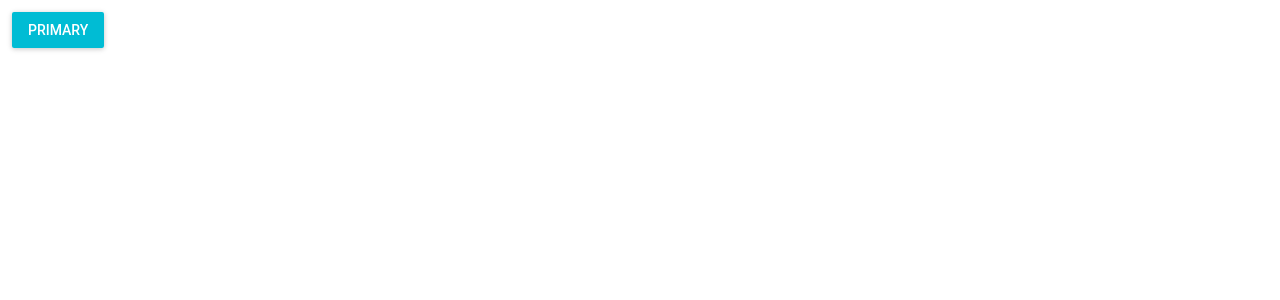
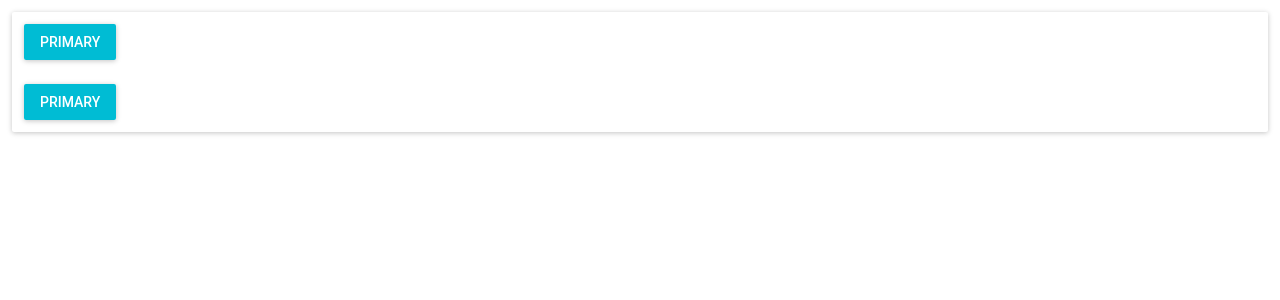
Before and after one commit to Kubzer0/navbar-and-sidebar-app, a React (Create React App) app: page / in a window 1280 px wide. Shown: the top 300 px of the page. Built offline with nearby package versions, Linux system fonts and the light colour scheme.

Commit message:
paper added as a component

```diff
--- a/src/App.js
+++ b/src/App.js
@@ -1,13 +1,18 @@
 import React from 'react'
 
 import Button from './components/Button'
+import Paper from './components/Paper'
 
-const App = (props)=>(
-  <div>
-  <Button
-  onClick = {()=>alert()}
-  />
-  </div>
+
+const App = (props) => (
+  <Paper>
+    <Button
+      onClick={() => alert(1)}
+    />
+    <Button
+      onClick={() => alert(2)}
+    />
+  </Paper>
 )
 
 export default App
--- a/src/components/Button.js
+++ b/src/components/Button.js
@@ -6,7 +6,7 @@
     margin: 12,
 }
 
-const Button = (props)=>(
+const Button = (props) => (
     <div>
         <RaisedButton
             label="Primary"
--- /dev/null
+++ b/src/components/Paper.js
@@ -0,0 +1,17 @@
+import React from 'react'
+
+import MuiPaper from 'material-ui/Paper'
+
+const style = {
+    margin: 12,
+}
+
+const Paper = (props) => (
+    <MuiPaper
+        style={style}
+    >
+        {props.children}
+    </MuiPaper>
+)
+
+export default Paper
--- a/src/index.js
+++ b/src/index.js
@@ -12,7 +12,7 @@
 
 ReactDOM.render(
     <MuiThemeProvider>
-    <App />
+        <App />
     </MuiThemeProvider>,
     document.getElementById('root')
 )
```
Lines whose indentation alone changed are shown as unchanged.
